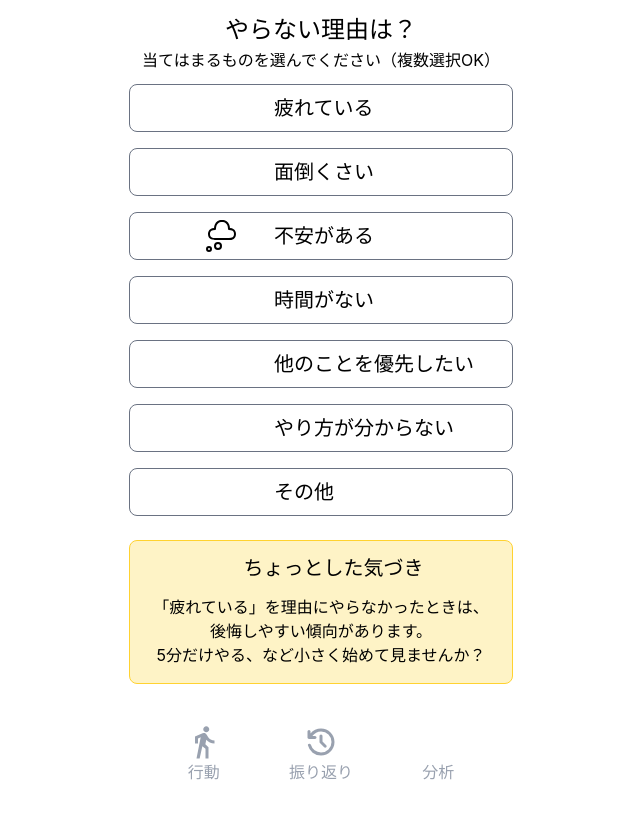
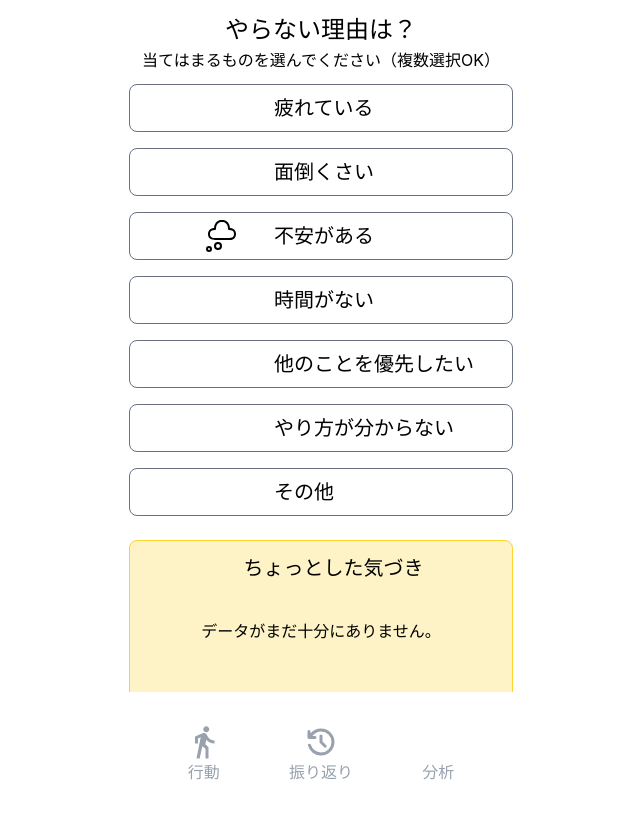
Before and after one commit to risa-h1108/Miru, a React (Vite) app: page /reasons in a window 1280 px wide. Shown: the top 818 px of the page, without its empty margins (319-959 px from the left). Built offline with nearby package versions, Linux system fonts and the light colour scheme; some icons are missing.

Commit message:
feat:ReasonsChoiceの気づきBOXを動的アドバイス表示に変更、気づきBOXのレイアウトをメッセージに合わせた形に変更

```diff
--- a/src/pages/ReasonsChoice.tsx
+++ b/src/pages/ReasonsChoice.tsx
@@ -3,7 +3,7 @@
 import { useLocation, useNavigate } from "react-router-dom";
 import type { Cards, SaveRecord, UnfinishedRecord } from "../types";
 import { Icon } from "@iconify/react";
-import { useEffect, useState } from "react";
+import { Fragment, useEffect, useState } from "react";
 import { addUnfinishedRecord, getRecords } from "../utils/localStorage";
 import { calculateRegretRates, getAdvice } from "../utils/dynamicMessages";
 
@@ -18,7 +18,7 @@ const reasonsCardsBase =
 
 //気づきボックスのCSS
 const tipBoxBase =
-  "w-full max-w-sm mx-auto h-36 mt-6 rounded-lg border border-amber-300 bg-amber-100";
+  "w-full max-w-sm mx-auto min-h-40 mt-6 pb-2 rounded-lg border border-amber-300 bg-amber-100";
 
 //次へ(確定)ボタンのCSS
 const submitButtonBase =
@@ -175,12 +175,26 @@ export default function ReasonsChoice() {
           <Icon icon={"lucide:lightbulb"} width={25} height={25} />
           ちょっとした気づき
         </h3>
+
         <p className="text-[16px] text-center px-5 ">
-          「疲れている」を理由にやらなかったときは、
+          {/*今選択されている中で一番後悔率が高い理由の表示*/}
+          {topSelectedReason && (
+            <>
+              「{topSelectedReason.reason}」を理由にやらなかったときは、
+              <br />
+              後悔しやすい傾向があります。
+            </>
+          )}
+
           <br />
-          後悔しやすい傾向があります。
-          <br />
-          5分だけやる、など小さく始めて見ませんか？
+
+          {/* displayAdvice(理由に応じたアドバイス文)を\n単位で改行して表示 */}
+          {displayAdvice.split("\n").map((line, index) => (
+            <Fragment key={index}>
+              {line}
+              <br />
+            </Fragment>
+          ))}
         </p>
       </div>
 
```
